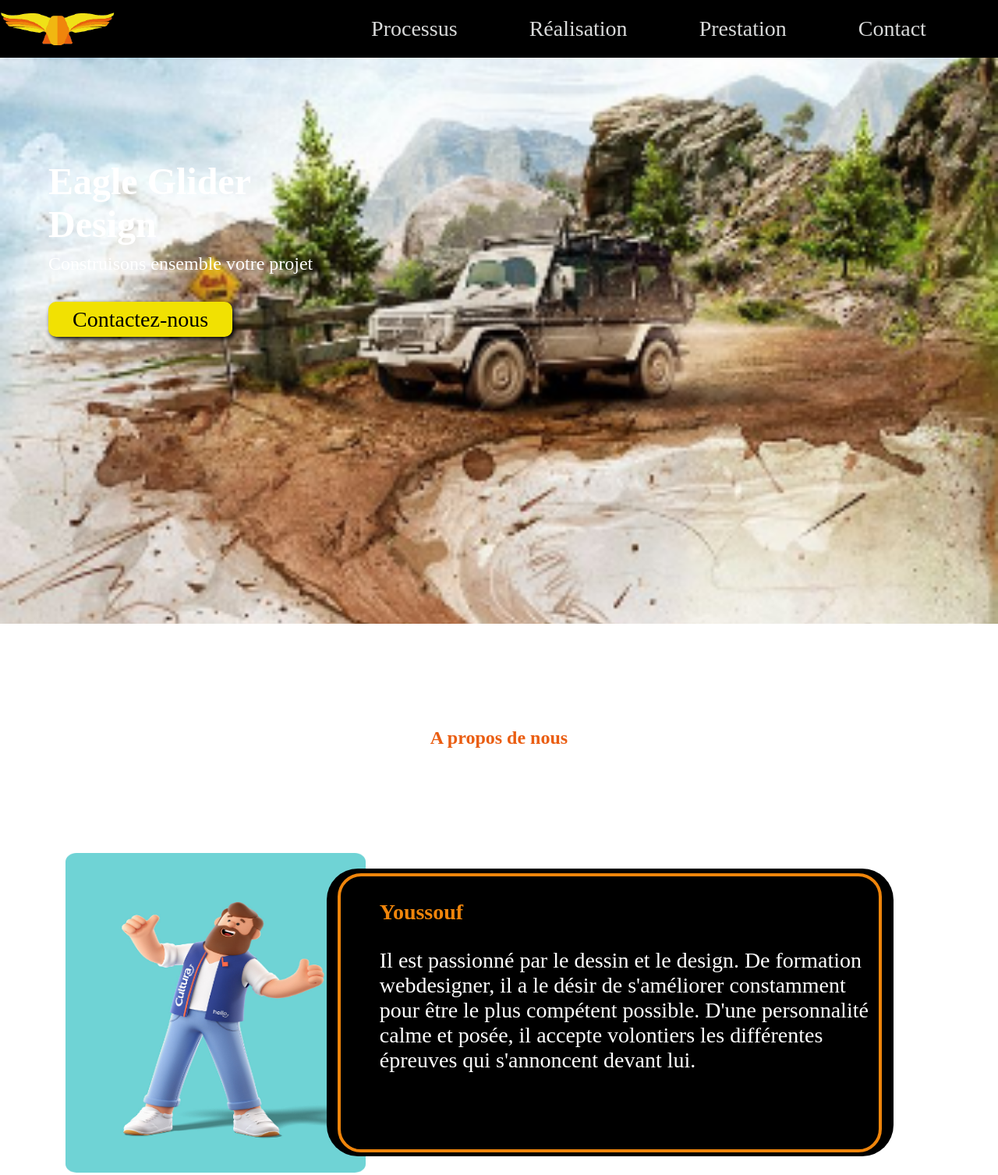
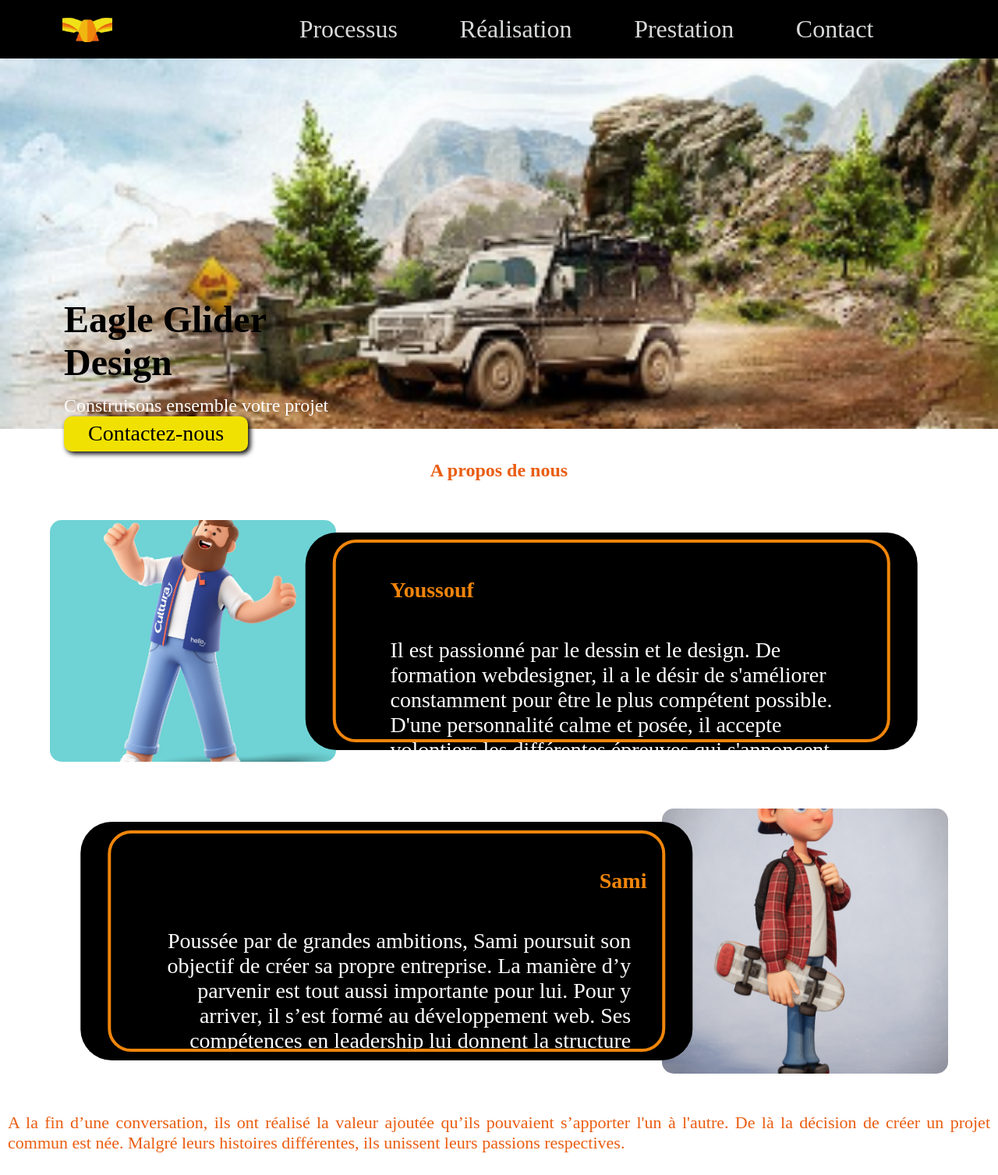
Before and after one commit to sami081/eaglegliderdesign, a website: page index.html in a window 1280 px wide. Shown: the top 1507 px of the page at 78% size. Drawn offline with Linux system fonts and the light colour scheme.

Commit message:
home version mobile and tablet

```diff
--- a/index.html
+++ b/index.html
@@ -29,10 +29,10 @@
       </div>
       <nav class="menu-dekstop">
         <ul>
-          <li><a href="">Processus</a></li>
-          <li><a href="">Réalisation</a></li>
-          <li><a href="">Prestation</a></li>
-          <li><a href="">Contact</a></li>
+          <li><a href="" class="link-header">Processus</a></li>
+          <li><a href="" class="link-header">Réalisation</a></li>
+          <li><a href="" class="link-header">Prestation</a></li>
+          <li><a href="" class="link-header">Contact</a></li>
         </ul>
       </nav>
     </header>
@@ -46,8 +46,8 @@
         <a href="./contact.html">Contact</a>
       </div>
       <div class="div-title">
-        <h1>Eagle Glider Design</h1>
-        <p>Construisons ensemble votre projet</p>
+        <h1 class="size-h1">Eagle Glider Design</h1>
+        <p class="hook">Construisons ensemble votre projet</p>
         <a href="./contact.html">Contactez-nous</a>
       </div>
     </div>
@@ -72,8 +72,12 @@
           </div>
         </div>
       </div>
-      <div class="card">
-        <img src="./img/picture/sami.png" alt="image-sami" class="picture sami-picture" />
+      <div class="card sami-card">
+        <img
+          src="./img/picture/sami.png"
+          alt="image-sami"
+          class="picture sami-picture"
+        />
         <div class="information sami">
           <div class="border border-sami">
             <h3>Sami</h3>
--- a/sass/bases.scss/bases.scss
+++ b/sass/bases.scss/bases.scss
@@ -5,10 +5,13 @@
   margin: 0;
 }
 body {
-  height: 550vh;
+
   color: white;
   min-width: 320px;
 }
 a{
   cursor: pointer;
 }
+img{
+  object-fit: cover;
+}
--- a/sass/layouts.scss/header.scss
+++ b/sass/layouts.scss/header.scss
@@ -1,7 +1,7 @@
 // all version
 header {
   display: flex;
-  justify-content: space-between;
+
   background: $color-header;
   color: white;
   align-items: center;
@@ -12,8 +12,9 @@ header {
 }
 
 //version mobile
-@media screen and (max-width: 700px) {
+@media screen and (max-width: 500px) {
   header {
+    justify-content: space-between;
 .menu-dekstop{
   display: none;
 }
@@ -57,9 +58,15 @@ header {
     }
   }
 }
-@media screen and (min-width: 700px) {
+@media screen and (min-width: 500px) {
 header{
-  height: 74px;
+  height: 50px;
+  justify-content: space-around;
+  .logo-header {
+    height: 2em;
+    width: 4em;
+  }
+
   .bloc-contact{
     display: none;
   }
@@ -73,7 +80,7 @@ header{
       li{
         a{
           color: #D8D9D9;
-          font-size: 28px;
+
         }
       }
     }
--- a/sass/main.scss
+++ b/sass/main.scss
@@ -1,4 +1,5 @@
 @import "./utils.scss/variables.scss";
+@import "./utils.scss/size.scss";
 @import "./bases.scss/bases.scss";
 @import "./layouts.scss/header.scss";
 @import "./pages/home.scss";
--- a/sass/pages/about.scss
+++ b/sass/pages/about.scss
@@ -3,8 +3,13 @@
   display: flex;
   flex-direction: column;
   align-items: center;
+  padding: 20px 0;
   h2 {
+    margin: 20px 0;
     color: #ea5d11;
+  }
+  .card {
+    padding: 20px 0;
   }
   .information{
     background: #000000;
@@ -20,17 +25,40 @@
       width: 95%;
     }
   }
+  .picture {
+    border-radius: 15px;
+  }
+  aside{
+margin: 10px 0;
+    display: flex;
+    justify-content: center;
+        p{ text-align:justify;
+          width:100%;
+          color: #EA5D11;
+          font-size: 22px;
+          padding: 10px 10px
+        }
+      }
+
+
+}
+.separation {
+  background: linear-gradient(#F2B704,#F0850B);
+  width: 100%;
+  height: 32px;
+  margin-top: 20px;
 }
 
 //version mobile
-@media screen and (max-width: 700px) {
+@media screen and (max-width: 499px) {
 .about {
 
+padding: 20px 0;
 
- height: 2750px;
   justify-content: space-evenly;
 
   .card {
+    padding: 20px 0;
 
     display: flex;
     flex-direction: column;
@@ -80,21 +108,9 @@
       }
     }
   }
-  aside{
-display: flex;
-justify-content: center;
-    p{ text-align: center;
-      width: 50%;
-      color: #EA5D11;
-      font-size: 22px;
-    }
-  }
+
 }
-.separation {
-  background: linear-gradient(#F2B704,#F0850B);
-  width: 100%;
-  height: 32px;
-}
+
 }
 
 //version-dekstop
@@ -114,9 +130,7 @@ justify-content: center;
     width: 30.02%;
     height: 100%;
   }
-  .sami-picture{
-    order: 2;
-  }
+
   .sami{
     transform: translateX(50px) !important;
     h3{
@@ -149,3 +163,58 @@ font-size: 28px;
 }
   }
 }
+
+@media screen and (min-width: 500px) {
+  section {
+    display: flex;
+    flex-direction: column;
+    align-items: center;
+    justify-content: space-around;
+    height: 900px;
+    .sami-card{
+height: 340px !important;
+    }
+    .card {
+      padding: 30px 0 !important;
+      width: 90%;
+      display: flex;
+      height: 310px;
+      align-items: center;
+      .picture{
+        width: 35%;
+        height:100%;
+      }
+      .sami-picture{
+        order: 2;
+      }
+      .sami{
+        transform: translateX(5%) !important;
+        p{
+          overflow: auto;
+        }
+      }
+      .information {
+        width: 75%;
+        height: 90%;
+        transform: translateX(-5%);
+        .border{
+          height: 90% !important;
+          width: 90% !important;
+          display: flex;
+          flex-direction: column;
+
+          h3{
+            padding-left: 20px;
+            padding-top: 15px;
+          }
+          p{
+            padding-top: 15px;
+            padding-left: 20px;
+            padding-right: 20px;
+            padding-bottom: 15px;
+          }
+        }
+      }
+    }
+  }
+}
--- a/sass/pages/home.scss
+++ b/sass/pages/home.scss
@@ -1,26 +1,52 @@
 .banner {
   background-image: url("./img/background/background-image.png");
   background-size: cover;
+  display: flex;
+  a{
+    margin-top: 35px;
+
+    background: #f1e102;
+    color: #000000;
+    font-size: 28px;
+    width: 52.4%;
+    height: 45px;
+    border-radius: 10px;
+    display: flex;
+    justify-content: center;
+    align-items: center;
+    box-shadow: 3px 3px 6px;
+  }
 }
-@media screen and (max-width: 700px) {
+@media screen and (max-width: 499px) {
 
     .banner {
+
+      justify-content: left;
       height: 100vh;
 
       .after {
-        transform: translate(0px, 50px);
+        z-index: 2;
+        width: 67.948%;
+        max-width: 250px;
+        // transform: translate(0px, 50px);
         transition: all 2s;
+        a{
+          color: #ffff;
+          transition: all 3s;
+        }
 
       }
       div {
         position: fixed;
-        z-index: 3;
-        transform: translate(-330px, 40px);
+
+        // transform: translate(-3300px, 40px);
         transition: all 2s;
         padding-top: 50px;
         padding-bottom: 30px;
+        width: 0%;
 
-        width: 67.948%;
+
+
         // height: 80%;
         background: linear-gradient(#f0850b, #ea5d11);
         border-radius: 0 15px 15px 0;
@@ -35,19 +61,23 @@
           margin-bottom: 20px;
           margin-left: 32px;
           font-size: 22px;
-          color: #ffff;
+          color: transparent;
           font-weight: bold;
+          transition: all 1.8s;
         }
       }
       .div-title {
+        padding: 0;
+        height: 80%;
         position: relative;
-        z-index: 2;
+        z-index: 1;
         width: 100%;
         display: flex;
         flex-direction: column;
         align-items: center;
         transform: translateY(75px);
         background: transparent;
+        justify-content: space-around;
         h1 {
           text-align: center;
           font-size: 3em;
@@ -115,18 +145,7 @@
         }
         a {
           margin: 0;
-          margin-top: 35px;
 
-          background: #f1e102;
-          color: #000000;
-          font-size: 28px;
-          width: 52.4%;
-          height: 45px;
-          border-radius: 10px;
-          display: flex;
-          justify-content: center;
-          align-items: center;
-          box-shadow: 3px 3px 6px;
         }
       }
       .after-title{
@@ -134,3 +153,20 @@
       }
     }
   }
+
+  @media screen and (min-width: 500px) {
+    .banner {
+      height: 550px;
+      justify-content: space-around;
+      flex-direction: column;
+      .div-menu{
+        display: none;
+      }
+      .div-title{
+        padding-left: 20px;
+        .hook{
+          margin-top: 15px !important;
+        }
+      }
+    }
+  }
--- /dev/null
+++ b/sass/utils.scss/size.scss
@@ -0,0 +1,60 @@
+@media screen and (max-width: 398px) {
+  .size-h1{
+    font-size: 2.4em !important;
+
+  }
+  .hook{
+    font-size: 1.4em !important;
+  }
+
+}
+@media screen and (min-width: 399px) and (max-width : 499px){
+  .size-h1{
+    font-size: 2.9em !important;
+
+  }
+  .hook{
+    font-size: 1.78em !important;
+  }
+
+
+}
+@media screen and (min-width: 500px) and (max-width : 700px){
+  .size-h1{
+    font-size: 3.2em !important;
+
+  }
+
+}
+@media screen and (min-width: 500px) and (max-width : 1024px){
+  .link-header{
+    font-size: 1.2em;
+  }
+}
+
+@media screen and (min-width:1024px) and (max-width :1440px){
+  header{
+    height: 75px !important;
+  }
+  .link-header {
+    font-size: 2em;
+  }
+
+}
+@media screen and (min-width:1440px) and (max-width :2560px){
+.link-header {
+  font-size: 2.5em;
+}
+}
+@media screen and (min-width:2560px) {
+  header{
+    height: 100px !important;
+  }
+  .link-header{
+    font-size: 4em;
+  }
+}
+
+.size-h1
+{color: black;
+  width: 65%;}
```
Also changed, not shown: styles.css, 1 other file.
